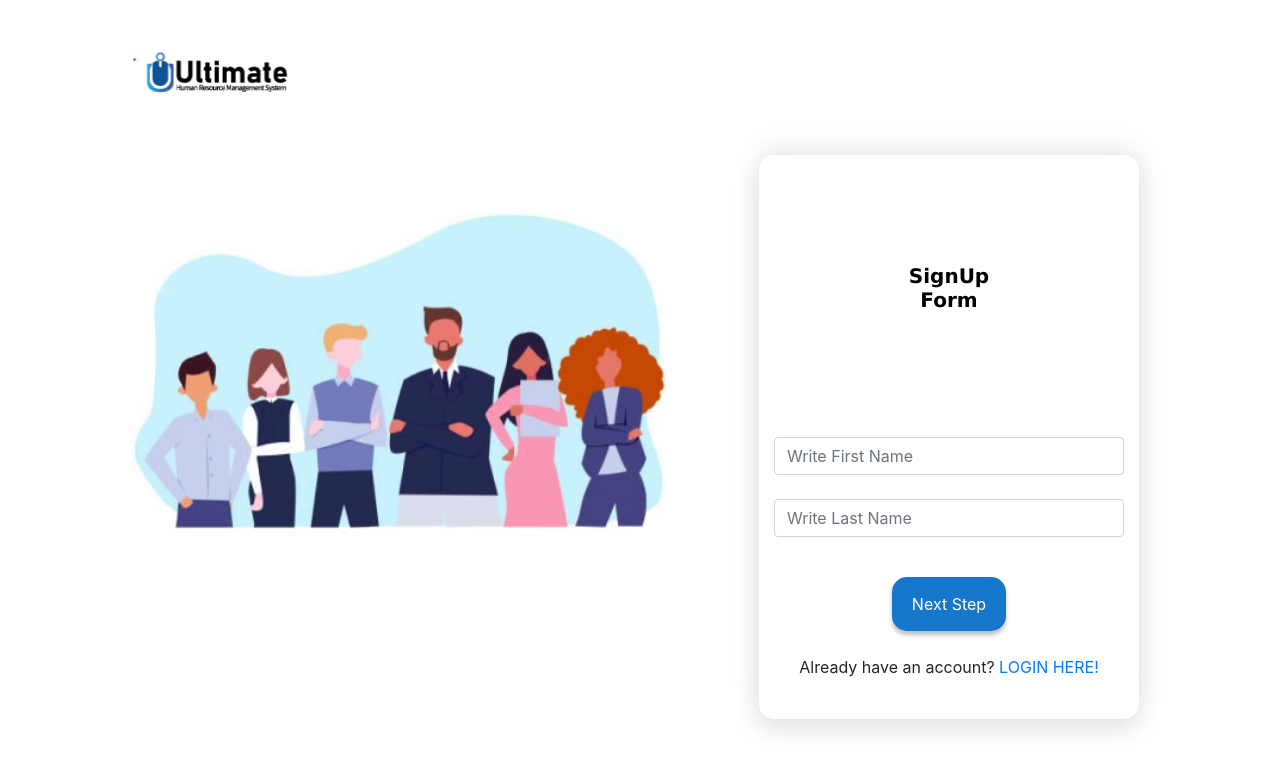
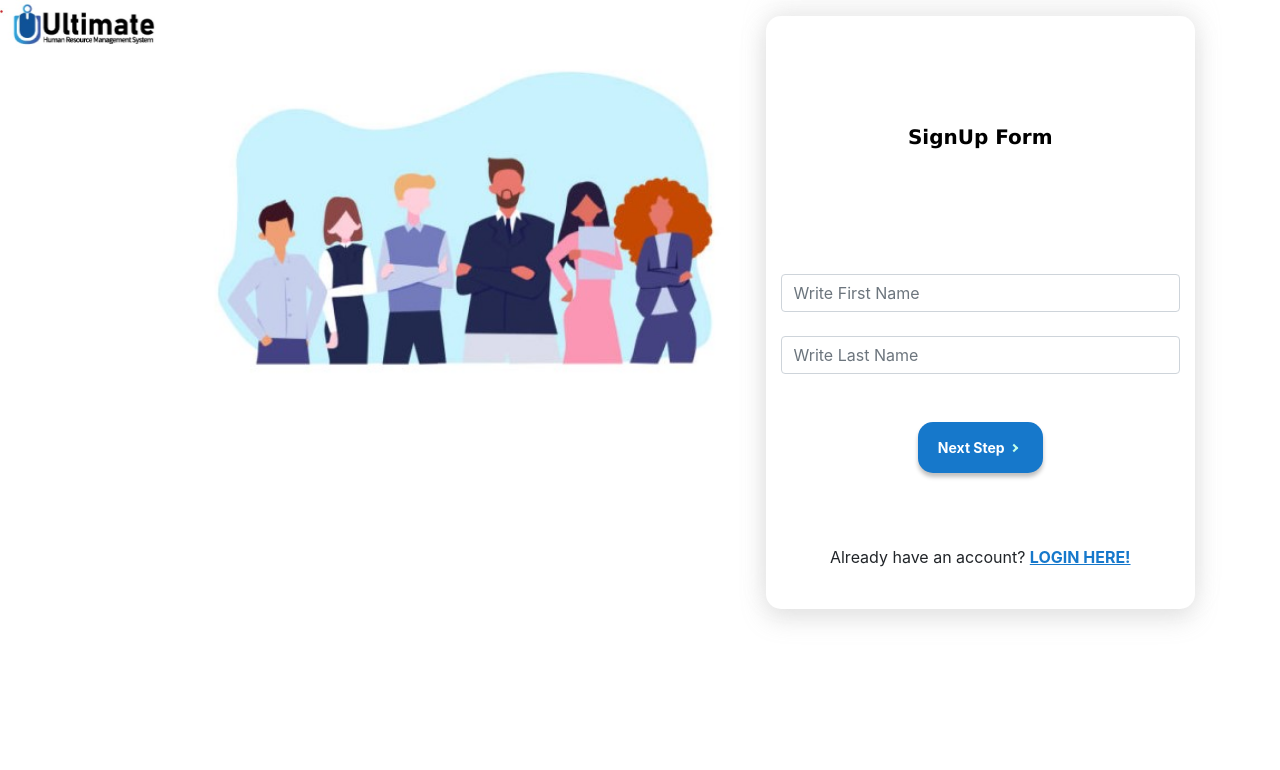
Before and after one commit to hasibkyau/React-signup-form, a React (Create React App) app: page / in a window 1280 px wide. Shown: the top 770 px of the page. Built offline with nearby package versions, Linux system fonts and the light colour scheme.

Commit message:
added css properties for button

```diff
--- a/src/components/Auth/SignUp.js
+++ b/src/components/Auth/SignUp.js
@@ -9,6 +9,8 @@ import axios from 'axios';
 import { auth } from './actionCreators';
 import { connect } from 'react-redux';
 import { Navigate } from 'react-router-dom';
+import '../css/Button.css'
+
 
 
 
@@ -37,12 +39,9 @@ function SignUp() {
             (values) => {
 
                 auth(values, mode);
-
                 setTimeout(() => {
                     navigate("dashboard");
-                  }, 3000);
-
-
+                }, 3000);
 
             }
         }
@@ -71,7 +70,7 @@ function SignUp() {
                     {mode === "Sign Up" ?
                         count === 1 ?
                             <div>
-                                <p className='Title1'>SignUp Form</p>
+                                <p className='Title1'>SignUp Form </p>
                                 <input
                                     required={true}
                                     name="first_name"
@@ -90,9 +89,10 @@ function SignUp() {
                                     value={values.last_Name}
                                     onChange={handleChange}
                                 />
-                                <button className="Button1" onClick={() => setCount(count - 1)}>Next Step</button>
-                                <br />
-                                <p style={{ textAlign: "center" }}>Already have an account? <Link onClick={() => setMode("Login")}>LOGIN HERE!</Link></p>
+                                <br /><br />
+                                <button className="arrow-button" onClick={() => setCount(count + 1)}>Next Step<span className="arrow"></span></button>
+                                <br /><br /><br />
+                                <p style={{ textAlign: "center" }}>Already have an account? <b style={{ cursor: "pointer", color: "#1678CB", textDecoration: "underline" }} onClick={() => setMode("Login")}>LOGIN HERE!</b></p>
                                 <br />
 
                             </div> :
@@ -118,13 +118,18 @@ function SignUp() {
                                         value={values.email}
                                         onChange={handleChange}
                                     />
+
+                                    <br /><br />
+
+                                    <div className='container'>
+                                        <div className='row'>
+                                            <div className='col-2'><button className="backButton" onClick={() => setCount(count - 1)}>Back</button></div>
+                                            <div className='col-8'><button className="arrow-button" onClick={() => setCount(count + 1)}>Next Step<span className="arrow"></span></button></div>
+                                        </div>
+                                    </div>
+                                    <br /><br /><br />
+                                    <p style={{ textAlign: "center" }}>Already have an account? <b style={{ cursor: "pointer", color: "#1678CB", textDecoration: "underline" }} onClick={() => setMode("Login")}>LOGIN HERE!</b></p>
                                     <br />
-
-                                    <button className="Button2" onClick={() => setCount(count - 1)}>Back</button>
-                                    <button className="Button1" onClick={() => setCount(count + 1)}>Next Step</button>
-
-                                    <br />
-                                    <p style={{ textAlign: "center" }}>Already have an account? <Link onClick={() => setMode("Login")}>LOGIN HERE!</Link></p>
 
                                 </div> :
                                 count === 3 ?
@@ -139,13 +144,18 @@ function SignUp() {
                                             value={values.password}
                                             onChange={handleChange}
                                         />
-                                        <span style={{ textAlign: 'left', fontStyle: "italic", color: "black" }}>{errors.password}</span>
+                                        <span style={{ float: "left", paddingLeft: '5px', textAlign: 'left', fontStyle: "italic", color: "black" }}>{errors.password}</span>
+                                        <br /><br />
+
+                                        <div className='container'>
+                                            <div className='row'>
+                                                <div className='col-2'><button className="backButton" onClick={() => setCount(count - 1)}>Back</button></div>
+                                                <div className='col-8'><button className="arrow-button" type='submit'>Sign Up<span className="arrow"></span></button></div>
+                                            </div>
+                                        </div>
+                                        <br /><br /><br />
+                                        <p style={{ textAlign: "center" }}>Already have an account? <b style={{ cursor: "pointer", color: "#1678CB", textDecoration: "underline" }} onClick={() => setMode("Login")}>LOGIN HERE!</b></p>
                                         <br />
-                                        <button className="Button2" onClick={() => setCount(count - 1)}>Back</button>
-                                        <button type='submit' className="Button1" >Sign Up</button>
-                                        <br />
-                                        <p style={{ textAlign: "center" }}>Already have an account? <Link onClick={this.switchModeHandler}>LOGIN HERE!</Link></p>
-
                                     </div> : null
                         : <div>
                             <p className='Title1'>Log In Form</p>
@@ -168,10 +178,14 @@ function SignUp() {
                                 value={values.password}
                                 onChange={handleChange}
                             />
-                            <span style={{ fontStyle: "italic", color: "black" }}>{errors.password}</span>
-                            <button type='submit' className="Button1" >Login</button>
-                            <br />
-                            <p style={{ textAlign: "center" }}>Don't have an account? <Link onClick={() => setMode("Sign Up")}>SIGN UP HERE!</Link></p>
+                            <span style={{ float: "left", paddingLeft: '5px', textAlign: 'left', color: "black" }}>{errors.password}</span>
+                            <br/><br/>
+                            <div>
+                                <button className="loginButton" type='submit'>Login<span className ="arrow"></span></button>
+                                <br /><br /><br />
+                                <p style={{ textAlign: "center" }}>Don't have an account? <b style={{ cursor: "pointer", color: "#1678CB", textDecoration: "underline" }} onClick={() => setMode("Sign Up")}>SIGN UP HERE!</b></p>
+                                <br />
+                            </div>
                         </div>}
                     {/* {this.state.dashboard === true ? <Navigate to="/Dashboard" replace={true} /> : console.log("render")} */}
                 </form>
--- a/src/components/Main.js
+++ b/src/components/Main.js
@@ -16,21 +16,24 @@ const router = createBrowserRouter([
     {
         path: "/",
         element: (
-            <div className='container'>
-                <div className=' row m-5'>
+            <div>
+
                     <img className='img-fluid' src={logo} alt="logo" width="164.21" height="60" style={{ float: "left" }} />
-                </div>
+
+
+            <div className='container pt-3'>
+
                 <div className='row'>
 
-                    <div className='col-sm-12 col-md-6 col-lg-7 m-2'>
+                    <div className='co-12 col-sm-12 col-md-12 col-lg-7 '>
                         <img className='img-fluid' src={background} alt="Smiley face" width="612" height="437" style={{ float: "left" }} />
                     </div>
 
 
-                    <div className='col-sm-12 col-md-6 col-lg-4 m-2 BoxShadow'>
+                    <div className='col-12 col-sm-12 col-md-12 col-lg-5 BoxShadow'>
                         <SignUp />
                     </div>
-
+                    </div>
                 </div>
             </div>
         ),
--- a/src/components/components.css
+++ b/src/components/components.css
@@ -19,51 +19,6 @@
     line-height: 24px;
     text-align: center;
     padding: 109px;
+    /* padding: 20px; */
     color: #000000;
 }
-
-.Button1 {
-    display: flex;
-    flex-direction: row;
-    /* position: absolute; */
-    align-items: center;
-    padding: 15px 20px;
-    /* gap: 10px; */
-    margin: auto;
-    margin-top: 40px;
-    background: #1678CB;
-    box-shadow: 0px 4px 4px rgba(0, 0, 0, 0.25);
-    border-radius: 15px;
-    border: #FFFFFF;
-    color: white;
-}
-
-.Button2 {
-    /* position: absolute;
-    left: 50px;
-    top: 430px; */
-    /* flex-direction: row; */
-    display: inline;
-    align-items: center;
-    /* padding: 15px 20px; */
-    /* gap: 10px; */
-    /* margin: auto; */
-    /* margin-top: 20px; */
-    background: white;
-    /* box-shadow: 0px 4px 4px rgba(0, 0, 0, 0.25); */
-    /* border-radius: 15px; */
-    border: #FFFFFF;
-    color: black;
-}
-
-.BackGround {
-    /* position: absolute;
-    width: 612px;
-    height: 437px;
-    left: 128px;
-    top: 110px; */
-    background: url('../assets/background.jpg');
-    background-position: center; /* Center the image */
-    background-repeat: no-repeat; /* Do not repeat the image */
-    /* background-size: cover;  */
-}
--- /dev/null
+++ b/src/components/css/Button.css
@@ -0,0 +1,98 @@
+.arrow-button {
+    display: flex;
+    flex-direction: row;
+    margin: auto;
+
+    background: #1678CB;
+    box-shadow: 0px 4px 4px rgba(0, 0, 0, 0.25);
+    border-radius: 15px;
+    border: #FFFFFF;
+    color: white;
+    /* padding: 10px 16px; */
+    padding: 15px 20px;
+    transition: all .3s ease;
+    font-weight: bold;
+    cursor: pointer;
+    align-items: center;
+    font-size: 14px;
+}
+
+.arrow-button > .arrow {
+    width: 6px;
+    height: 6px;
+    border-right: 2px solid #C2FFE9;
+    border-bottom: 2px solid #C2FFE9;
+    position: relative;
+    transform: rotate(-45deg);
+    margin: 0 6px;
+    transition: all .3s ease;
+}
+
+.arrow-button > .arrow::before {
+    display: block;
+    background-color: currentColor;
+    width: 3px;
+    transform-origin: bottom right;
+    height: 2px;
+    position: absolute;
+    opacity: 0;
+    bottom: calc(-2px / 2);
+    transform: rotate(45deg);
+    transition: all .3s ease;
+    content: "";
+    right: 0;
+}
+
+.arrow-button:hover > .arrow {
+    transform: rotate(-45deg) translate(4px, 4px);
+    border-color: text-hover-color;
+    border-right: 2px solid #1678CB;
+    border-bottom: 2px solid #1678CB;
+}
+
+.arrow-button:hover > .arrow::before {
+    opacity: 1;
+    width: 8px;
+}
+
+.arrow-button:hover {
+    background-color: #FFFFFF;
+    color: #1678CB;
+    border: 2px solid #1678CB;
+}
+
+.backButton{
+    display: inline;
+    align-items: center;
+    padding: 10px;
+    background: white;
+    border: #FFFFFF;
+    color: #767676;
+}
+
+
+.loginButton {
+    display: flex;
+    flex-direction: row;
+    margin: auto;
+
+    background: #1678CB;
+    box-shadow: 0px 4px 4px rgba(0, 0, 0, 0.25);
+    border-radius: 15px;
+    border: #FFFFFF;
+    color: white;
+    /* padding: 10px 16px; */
+    padding: 15px 20px;
+    transition: all .3s ease;
+    font-weight: bold;
+    cursor: pointer;
+    align-items: center;
+    font-size: 14px;
+    font-weight: bold;
+}
+
+.loginButton:hover {
+    background-color: white;
+    color:#1678CB;
+    border: 1px solid #1678CB;
+}
```
